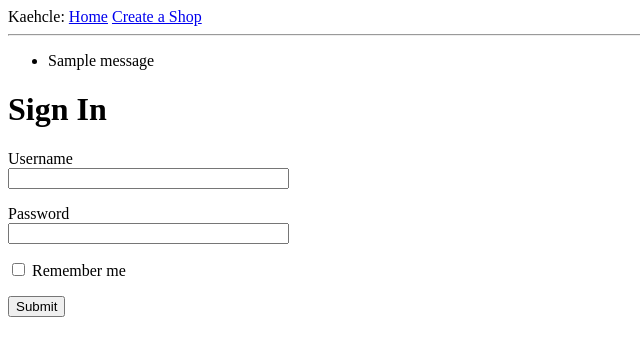
After one commit to BuildForSDGCohort2/Team-1561-Backend, a Flask app: template app/templates/login.html in a window 1280 px wide. The commit adds this page. Shown: the top 356 px of the page, without its empty margins (0-640 px from the left). Run offline with Flask 2, Linux system fonts and the light colour scheme; the template is opened without the code that fills it: most values are stand-ins (such as "Sample title", 1, 10 or a date in 2020); one stand-in notice (Sample message) is shown; form fields are guessed from the names that the template uses; parts of the project's set-up code (start-up, migrations or seed data) failed here and were passed over.

Commit message:
Web Forms

```diff
--- a/app/routes.py
+++ b/app/routes.py
@@ -1,5 +1,6 @@
-from flask import render_template
+from flask import render_template, flash, redirect, url_for
 from app import app
+from app.forms import LoginForm
 
 @app.route('/')
 @app.route('/index')
@@ -7,3 +8,12 @@ def index():
     user = {'username': 'Kaehcle'}
 
     return render_template('/index.html', title='Home', user=user)
+
+@app.route('/login', methods=['GET', 'POST'])
+def login():
+    form = LoginForm()
+    if form.validate_on_submit():
+        flash('Login requested for user {}, remember_me={}'.format(
+            form.username.data, form.remember_me.data))
+        return redirect(url_for('index'))
+    return render_template('login.html', title='Sign In', form=form)
--- a/app/templates/base.html
+++ b/app/templates/base.html
@@ -1,14 +1,27 @@
 <html>
     <head>
-      {% if title %}
-      <title>{{ title }} - Kaehcle</title>
-      {% else %}
-      <title>Welcome to Kaehcle</title>
-      {% endif %}
+        {% if title %}
+        <title>{{ title }} - kaehcle</title>
+        {% else %}
+        <title>kaehcle</title>
+        {% endif %}
     </head>
     <body>
-        <div>Kaehcle: <a href="/index">Home</a></div>
+        <div>
+            Kaehcle:
+            <a href="{{ url_for('index') }}">Home</a>
+            <a href="{{ url_for('login') }}">Create a Shop</a>
+        </div>
         <hr>
+        {% with messages = get_flashed_messages() %}
+        {% if messages %}
+        <ul>
+            {% for message in messages %}
+            <li>{{ message }}</li>
+            {% endfor %}
+        </ul>
+        {% endif %}
+        {% endwith %}
         {% block content %}{% endblock %}
     </body>
 </html>
--- /dev/null
+++ b/app/templates/login.html
@@ -0,0 +1,24 @@
+{% extends "base.html" %}
+
+{% block content %}
+    <h1>Sign In</h1>
+    <form action="" method="post" novalidate>
+        {{ form.hidden_tag() }}
+        <p>
+            {{ form.username.label }}<br>
+            {{ form.username(size=32) }}<br>
+            {% for error in form.username.errors %}
+            <span style="color: red;">[{{ error }}]</span>
+            {% endfor %}
+        </p>
+        <p>
+            {{ form.password.label }}<br>
+            {{ form.password(size=32) }}<br>
+            {% for error in form.password.errors %}
+            <span style="color: red;">[{{ error }}]</span>
+            {% endfor %}
+        </p>
+        <p>{{ form.remember_me() }} {{ form.remember_me.label }}</p>
+        <p>{{ form.submit() }}</p>
+    </form>
+{% endblock %}
```
